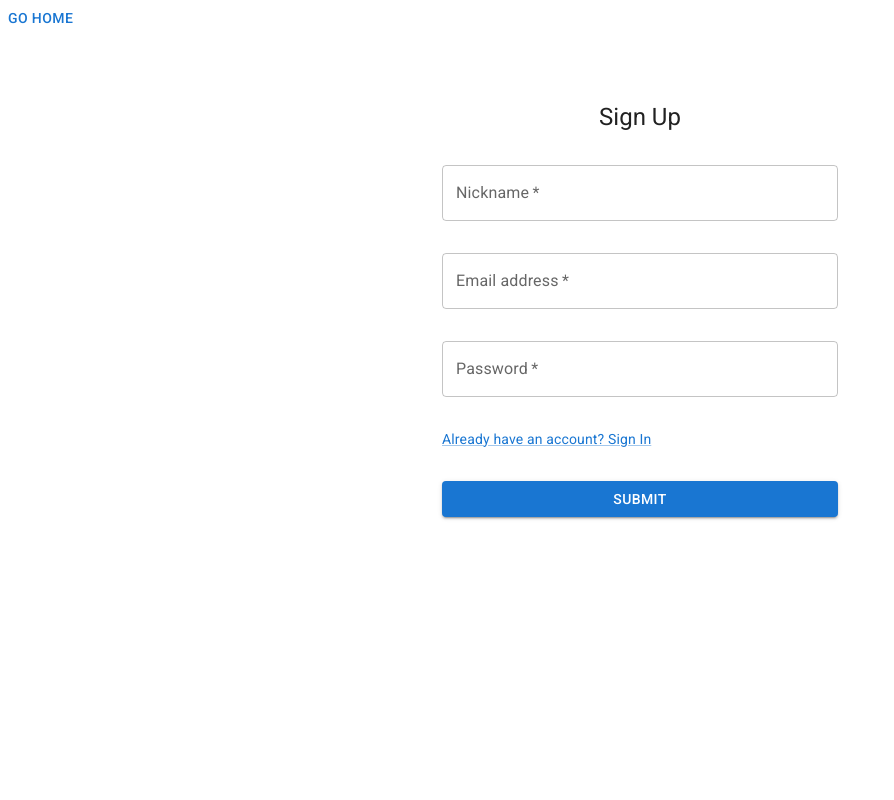
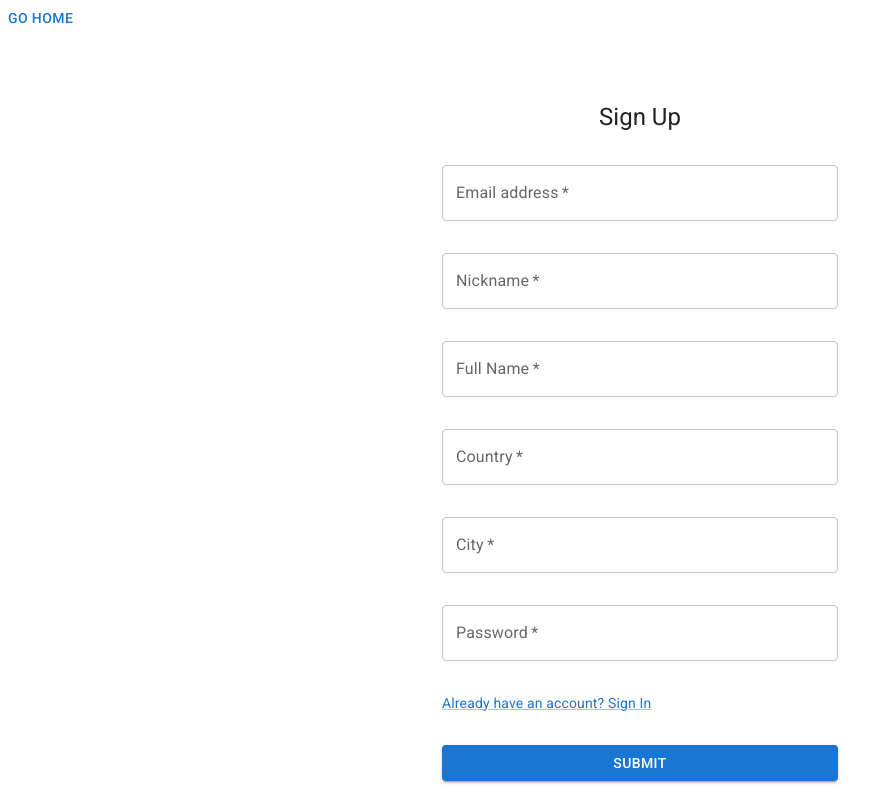
Before and after one commit to biggujo/rails-coursework, a React (Vite) app in the folder frontend/: page /sign-up in a window 1280 px wide. Shown: the whole page, without its empty margins (0-894 px from the left). Built offline with nearby package versions, Linux system fonts and the light colour scheme.

Commit message:
feat: sign up with all new params

```diff
--- a/frontend/src/components/SignUpForm/SignUpForm.tsx
+++ b/frontend/src/components/SignUpForm/SignUpForm.tsx
@@ -12,40 +12,55 @@ export default function SignUpForm() {
       <form onSubmit={formik.handleSubmit}>
         <Stack gap={4} alignItems={'stretch'}>
           <TextField
-            id="nickname"
-            type="nickname"
-            name="nickname"
+            placeholder="cage@acme.com"
+            label={'Email address'}
+            required
+            {...formik.getFieldProps('email')}
+            error={formik.touched.email && Boolean(formik.errors.email)}
+            helperText={formik.touched.email && formik.errors.email}
+          />
+          <TextField
+            type="text"
             placeholder={'johnny_cage'}
             label={'Nickname'}
             required
-            value={formik.values.nickname}
-            onChange={formik.handleChange}
-            onBlur={formik.handleBlur}
+            {...formik.getFieldProps('nickname')}
             error={formik.touched.nickname && Boolean(formik.errors.nickname)}
             helperText={formik.touched.nickname && formik.errors.nickname}
           />
           <TextField
-            id="email"
-            name="email"
-            placeholder="cage@acme.com"
-            value={formik.values.email}
-            label={'Email address'}
+            type="text"
+            placeholder={'johnny_cage'}
+            label={'Full Name'}
             required
-            onChange={formik.handleChange}
-            onBlur={formik.handleBlur}
-            error={formik.touched.email && Boolean(formik.errors.email)}
-            helperText={formik.touched.email && formik.errors.email}
+            {...formik.getFieldProps('full_name')}
+            error={formik.touched.full_name && Boolean(formik.errors.full_name)}
+            helperText={formik.touched.full_name && formik.errors.full_name}
           />
           <TextField
-            id="password"
+            type="text"
+            placeholder={'Ukraine'}
+            label={'Country'}
+            required
+            {...formik.getFieldProps('country')}
+            error={formik.touched.country && Boolean(formik.errors.country)}
+            helperText={formik.touched.country && formik.errors.country}
+          />
+          <TextField
+            type="text"
+            placeholder={'Kyiv'}
+            label={'City'}
+            required
+            {...formik.getFieldProps('city')}
+            error={formik.touched.city && Boolean(formik.errors.city)}
+            helperText={formik.touched.city && formik.errors.city}
+          />
+          <TextField
             type="password"
-            name="password"
             placeholder="1234"
             label={'Password'}
             required
-            value={formik.values.password}
-            onChange={formik.handleChange}
-            onBlur={formik.handleBlur}
+            {...formik.getFieldProps('password')}
             error={formik.touched.password && Boolean(formik.errors.password)}
             helperText={formik.touched.password && formik.errors.password}
           />
--- a/frontend/src/hooks/forms/useSignUpForm.tsx
+++ b/frontend/src/hooks/forms/useSignUpForm.tsx
@@ -1,9 +1,7 @@
 import * as Yup from 'yup';
 import { useFormik } from 'formik';
 import { useNavigate } from 'react-router-dom';
-import toast from 'react-hot-toast';
 import { AxiosError } from 'axios';
-import CustomAlert from '../../components/CustomAlert';
 import UserSignUpFormAPI from '../../interfaces/UserSignUpFormAPI.ts';
 import { AppDispatch } from '../../redux/store.ts';
 import { useDispatch } from 'react-redux';
@@ -20,6 +18,9 @@ const validationSchema = Yup.object({
   nickname: Yup.string()
     .min(3, 'Nickname have to be more than 3 symbols')
     .required('Nickname is required'),
+  country: Yup.string().min(3).required('Country is required'),
+  city: Yup.string().required('City is required'),
+  full_name: Yup.string().required('Full name is required'),
 });
 
 function useSignUpForm() {
@@ -30,6 +31,9 @@ function useSignUpForm() {
     email: '',
     password: '',
     nickname: '',
+    country: '',
+    city: '',
+    full_name: '',
   };
 
   return useFormik({
--- a/frontend/src/interfaces/UserEntityExtended.interface.ts
+++ b/frontend/src/interfaces/UserEntityExtended.interface.ts
@@ -2,6 +2,9 @@ interface UserEntityExtended {
   id: number;
   email: string;
   nickname: string;
+  country: string;
+  city: string;
+  full_name: string;
   profile_photo?: string;
   created_at: string;
   updated_at: string;
--- a/frontend/src/pages/ProfilePage.tsx
+++ b/frontend/src/pages/ProfilePage.tsx
@@ -12,7 +12,13 @@ import MyAvatar from '../components/MyAvatar/MyAvatar.tsx';
 export const ProfileMainData = ({
   userData,
 }: {
-  userData: Pick<UserEntityExtended, 'email' | 'nickname' | 'profile_photo'>;
+  userData: Pick<
+    UserEntityExtended,
+    'email' | 'nickname' | 'profile_photo',
+    'full_name',
+    'city',
+    'country'
+  >;
 }) => {
   return (
     <Box>
@@ -26,6 +32,21 @@ export const ProfileMainData = ({
         <li>
           <Typography>
             Nickname: <b>{userData.nickname}</b>
+          </Typography>
+        </li>
+        <li>
+          <Typography>
+            Full name: <b>{userData.full_name}</b>
+          </Typography>
+        </li>
+        <li>
+          <Typography>
+            City: <b>{userData.city}</b>
+          </Typography>
+        </li>
+        <li>
+          <Typography>
+            Country: <b>{userData.country}</b>
           </Typography>
         </li>
       </ul>
--- a/frontend/src/redux/auth/operations.ts
+++ b/frontend/src/redux/auth/operations.ts
@@ -24,6 +24,8 @@ const signingOperation = (
     'auth/signIn',
     async (data: UserSignInFormAPI, { rejectWithValue }) => {
       try {
+        console.log(data);
+
         const response: AxiosResponse = await apiOperation(data);
 
         const token = response.headers.authorization;
```
Also changed, not shown: frontend/src/interfaces/UserSignUpFormAPI.ts (+6 -3 lines), 2 other files (tests, documents, lock files or other folders).
